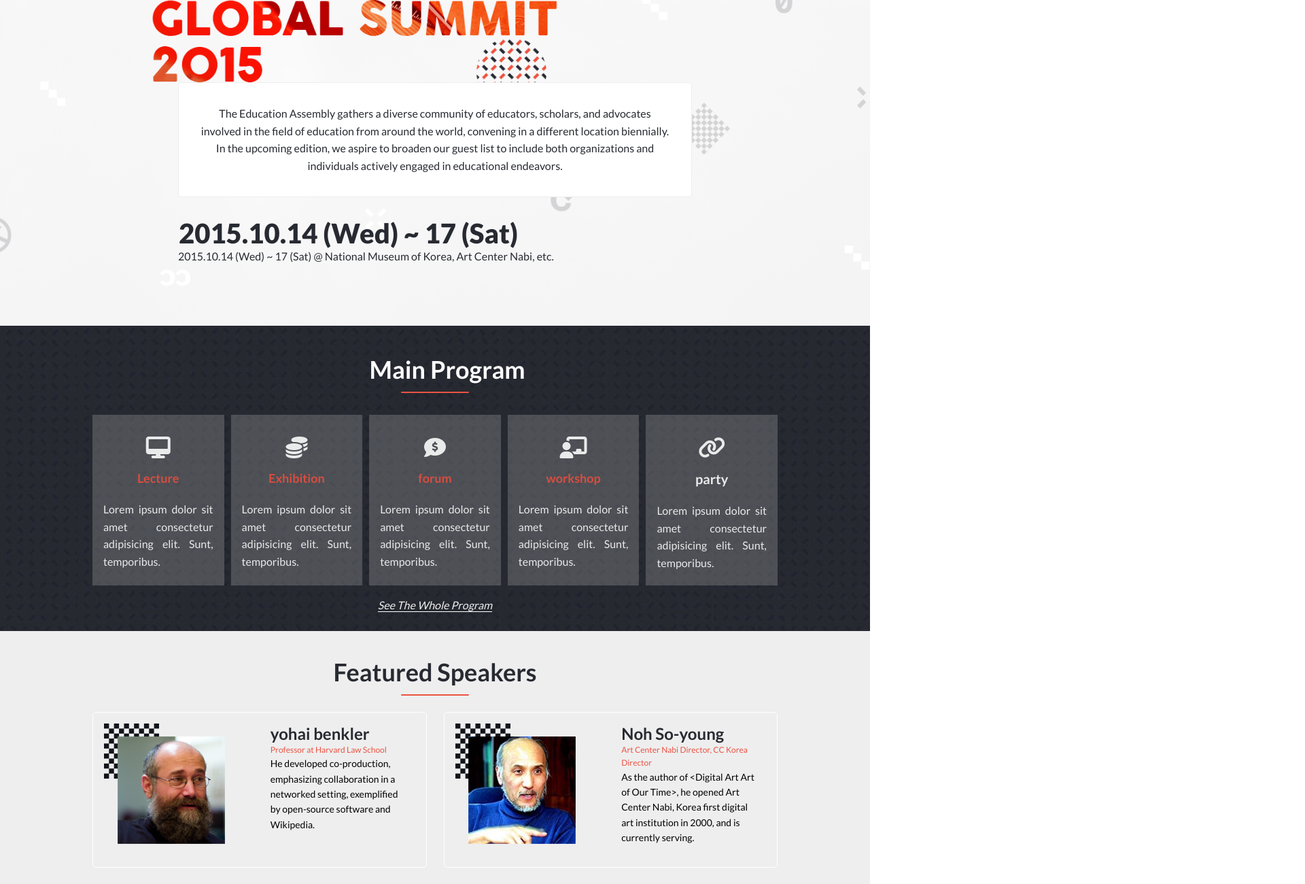
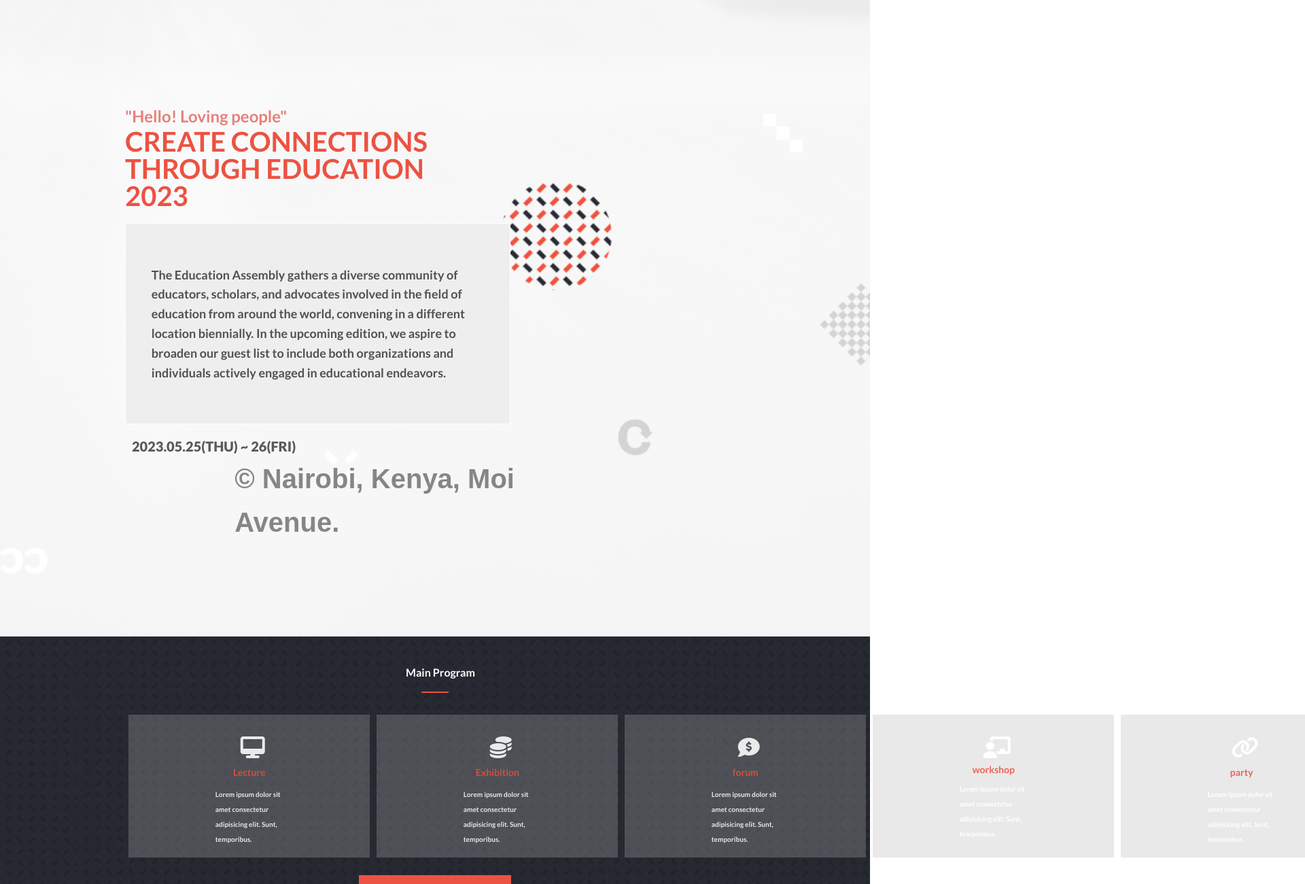
Before and after one commit to Umuhan/Capstone-Project, a website with bundled scripts: page index.html in a window 1280 px wide. Shown: the part 420-1720 px from the top of the page at 68% size, 1920 px wide, since content can reach past the window. Built offline with nearby package versions, Linux system fonts and the light colour scheme.

Commit message:
Modify index.html, css and main.js files.

```diff
--- a/CSS/general.css
+++ b/CSS/general.css
@@ -79,22 +79,29 @@
     background-position: center;
   }
 
-  .hero-body img {
-    width: 90%;
-    display: block;
+  .hero-image {
+    padding: 15% 30% 10% 10%;
+    background-size: cover;
+  }
+
+  .hero-greet {
+    font-weight: 600;
+    font-size: 24px;
+    background-size: 20%;
+  }
+
+  .create {
+    font-weight: 600;
+    font-size: 40px;
   }
 
   .hero-subtitle {
-    width: 60%;
-    background-color: #fff;
-    display: block;
-    margin: 0 auto;
-    padding: 2rem;
-    text-align: center;
-    margin-bottom: 2rem;
-    border: 1px solid #eee;
+    width: 75%;
+    font-size: 18px;
+    font-weight: 600;
+    text-align: left;
+    padding: 8% 5%;
   }
-
   .venue {
     font-size: 2.5rem;
     width: 60%;
--- a/CSS/style.css
+++ b/CSS/style.css
@@ -22,11 +22,8 @@ section {
   padding: 10px 10px;
 }
 
-strong {
-  font-weight: 900;
-}
+/* Buttons */
 
-/* Buttons */
 .btn {
   display: inline-block;
   padding: 0.5em 2.5em;
@@ -123,8 +120,8 @@ li {
   border: 0;
   cursor: pointer;
   position: absolute;
-  left: 1rem;
-  right: 1em;
+  left: 3rem;
+  /* right: 1em; */
   top: 1em;
   z-index: 1000;
 }
@@ -184,31 +181,64 @@ li {
 }
 
 .hero-body {
-  display: flex;
-  flex-direction: column;
-  align-items: center;
-  margin-top: 10rem;
+  width: 100%;
+  margin: 0;
+  padding: 0;
+  overflow-x: hidden;
 }
 
-.hero-img {
-  width: 300px;
+/* Home Page */
+.hero-image {
+  width: 100%;
+  margin-left: 3rem;
+}
+
+.hero-greet {
+  font-size: 15px;
+  color: #e88079;
+  padding-top: 35%;
+}
+
+.create {
+  padding-top: 5px;
+  margin-bottom: 20px;
+  color: #ec5242;
+  font-weight: 700;
+  font-size: 30px;
+  /* width: 100%; */
 }
 
 .hero-subtitle {
+  color: #515151;
+  font-size: 12px;
+  font-weight: 400;
+  width: 328px;
+  padding: 10%;
   border: 1px solid #fff;
   border-radius: 5px;
   padding: 1rem;
   margin-top: 1rem;
-  font-size: 1rem;
   background-color: #eee;
 }
 
+.date {
+  font-size: "Gothic A1", sans-serif;
+  font-size: 20px;
+  font-weight: 900;
+  color: #595959;
+  padding-left: 10px;
+  padding-bottom: 0;
+  width: 286px;
+}
+
 .venue {
-  color: #272a31;
-  font-weight: 900;
-  padding: 1px;
-  font-size: 2rem;
-  margin: 0;
+  font-family: "Gothic A1", sans-serif;
+  color: #868686;
+  font-weight: 700;
+  font-size: 13px;
+  padding-left: 10px;
+  margin-top: 0;
+  margin-bottom: 18px;
 }
 
 .venu-info {
@@ -222,13 +252,13 @@ li {
 
 .program-title {
   text-align: center;
-  padding-top: 1em;
+  padding-top: 30px;
   padding-left: 1em;
   color: #fff;
 }
 
 .underline {
-  width: 100px;
+  width: 40px;
   height: 2px;
   margin-left: auto;
   margin-right: auto;
@@ -238,6 +268,7 @@ li {
 }
 
 .program-cards {
+  /* background: transparent; */
   background: transparent;
   display: flex;
   flex-direction: column;
@@ -248,11 +279,21 @@ li {
 
 .work {
   color: #ec5242;
-  font-size: 18px;
+  font-size: 14px;
+  font-weight: 700;
 }
 
 .info {
-  padding: 0.25rem;
+  /* padding: 0.25rem; */
+  font-size: 10px;
+  font-weight: 700;
+  line-height: 22px;
+  width: 100px;
+  text-align: left;
+}
+
+.lecture-subtitle {
+  /* width: 200px; */
 }
 
 .card {
@@ -260,11 +301,13 @@ li {
   grid-template-columns: 0.5fr 1fr 3fr;
   align-items: center;
   text-align: justify;
-  gap: 20px;
+  gap: 10px;
+  width: 355px;
+  height: auto;
   background: #b3b3b351;
   color: #fff;
-  padding-right: 12px;
-  padding-left: 12px;
+  margin-left: 15%;
+  margin-right: 15%;
   opacity: 0.9;
 }
 
@@ -276,6 +319,7 @@ li {
 
 .fa,
 .fa-solid {
+  padding-left: 10px;
   font-size: 18px;
 }
 
@@ -284,32 +328,40 @@ li {
 }
 
 .program-btn {
-  margin: 1rem;
+  margin-top: 40px;
+  margin-bottom: 30px;
   text-align: center;
 }
 
 .program-btn a {
-  border-bottom: 1px solid #fff;
+  background-color: #ec5242;
+  padding: 20px 50px;
+  margin: 37px;
   color: #eee;
   font-style: italic;
   text-align: center;
 }
 
 .program-btn a:hover {
-  border-bottom: 1px solid #ec5242;
+  /* border-bottom: 1px solid #eee; */
 }
 
 /* speaker section */
 .feature-title {
-  font-size: 2.25rem;
-  color: #272a31;
-  text-align: center;
+  font-size: 20px;
+  color: #000;
+  font-weight: 400;
+  display: flex;
+  align-items: center;
+  justify-content: center;
   margin-top: 2rem;
 }
 
-/* .photo {
+.photo {
+  width: 107px;
   padding-top: 0px;
-} */
+  margin-left: 10%;
+}
 
 .speaker-item {
   display: grid;
@@ -331,26 +383,35 @@ li {
 }
 
 .name {
-  font-size: 24px;
+  margin-left: 14px;
+  font-size: 15px;
   font-weight: 700;
   line-height: 29px;
+  color: #000;
 }
 
-.name,
+/* .name,
 .title,
 .disc {
   margin: 0;
   padding: 0;
-}
+} */
 
 .title {
-  font-size: 15px;
-  color: #ec5242;
+  margin-left: 14px;
+  font-size: 10px;
+  color: #f78c89;
+  font-weight: 700;
+  line-height: 15px;
 }
 
 .desc {
+  margin-left: 14px;
   font-size: 14px;
   color: #000;
+  line-height: 14px;
+  width: 230px;
+  margin-top: 19px;
 }
 
 /* about page mobile styles */
@@ -389,8 +450,7 @@ li {
   border: 1px solid #eee;
   width: 90%;
   padding: 1rem;
-  box-shadow:
-    0.25em 0.25em 0.75em rgba(0, 0, 0, 0.25),
+  box-shadow: 0.25em 0.25em 0.75em rgba(0, 0, 0, 0.25),
     0.125em 0.125em 0.25em rgba(0, 0, 0, 0.15);
   display: block;
   margin-inline: auto;
--- a/index.html
+++ b/index.html
@@ -88,34 +88,38 @@
         </a>
       </nav>
       <div class="hero-body">
-        <div class="hero-image">
-          <img class="hero-img" src="./images/title.png" alt="" />
+        <div>
+          <article class="hero-image">
+            <h3 class="hero-greet">"Hello! Loving people"</h3>
+            <h1 class="create">
+              CREATE CONNECTIONS <br />
+              THROUGH EDUCATION <br />
+              2023
+            </h1>
+            <p class="hero-subtitle">
+              The Education Assembly gathers a diverse community of educators,
+              scholars, and advocates involved in the field of education from
+              around the world, convening in a different location biennially. In
+              the upcoming edition, we aspire to broaden our guest list to
+              include both organizations and individuals actively engaged in
+              educational endeavors.
+            </p>
+            <h4 class="date" alt="date">2023.05.25(THU) ~ 26(FRI)</h4>
+            <div class="venue">&copy; Nairobi, Kenya, Moi Avenue.</div>
+          </article>
         </div>
-        <p class="hero-subtitle">
-          The Education Assembly gathers a diverse community of educators,
-          scholars, and advocates involved in the field of education from around
-          the world, convening in a different location biennially. In the
-          upcoming edition, we aspire to broaden our guest list to include both
-          organizations and individuals actively engaged in educational
-          endeavors.
-        </p>
-        <h1 class="venue">2015.10.14 (Wed) ~ 17 (Sat)</h1>
-        <p class="venu-info">
-          2015.10.14 (Wed) ~ 17 (Sat) @ National Museum of Korea, Art Center
-          Nabi, etc.
-        </p>
       </div>
     </section>
     <!-- program section -->
     <section class="program" id="program">
       <header class="program-header">
-        <h2 class="program-title">Main Program</h2>
+        <h4 class="program-title">Main Program</h4>
         <div class="program-header-title-underline underline"></div>
       </header>
       <div class="program-cards">
         <div class="card1 card">
           <i class="fa fa-desktop screen-icon"></i>
-          <h3 class="lecture-titel work">Lecture</h3>
+          <h5 class="lecture-titel work">Lecture</h5>
           <div class="info">
             <p class="lecture-subtitle">
               Lorem ipsum dolor sit amet consectetur adipisicing elit. Sunt,
@@ -125,7 +129,7 @@
         </div>
         <div class="card2 card">
           <i class="fa-solid fa-coins"></i>
-          <h3 class="exhibition-titel work">Exhibition</h3>
+          <h5 class="exhibition-titel work">Exhibition</h5>
           <div class="info">
             <p class="lecture-subtitle">
               Lorem ipsum dolor sit amet consectetur adipisicing elit. Sunt,
@@ -135,7 +139,7 @@
         </div>
         <div class="card3 card">
           <i class="fa-solid fa-comment-dollar"></i>
-          <h3 class="forum-titel work">forum</h3>
+          <h5 class="forum-titel work">forum</h5>
           <div class="info">
             <p class="lecture-subtitle">
               Lorem ipsum dolor sit amet consectetur adipisicing elit. Sunt,
@@ -155,7 +159,7 @@
         </div>
         <div class="card5 card">
           <i class="fa-solid fa-link"></i>
-          <h3 class="party-titel work-title">party</h3>
+          <h5 class="party-titel work-title work">party</h5>
           <div class="info">
             <p class="lecture-subtitle">
               Lorem ipsum dolor sit amet consectetur adipisicing elit. Sunt,
@@ -165,7 +169,7 @@
         </div>
       </div>
       <div class="program-btn">
-        <a href="#">See The Whole Program</a>
+        <button><a href="#">More on the Program</a></button>
       </div>
     </section>
 
@@ -187,9 +191,7 @@
           <div class="footer-header-underline underline"></div>
         </header>
         <div class="partner-container">
-          <a href="#" class="logo-partner">
-            <img src="images/footer-img.JPG" alt="mozilla images" />
-          </a>
+          <a href="#" class="logo-partner"> </a>
         </div>
       </div>
       <div class="copywrite">
```
